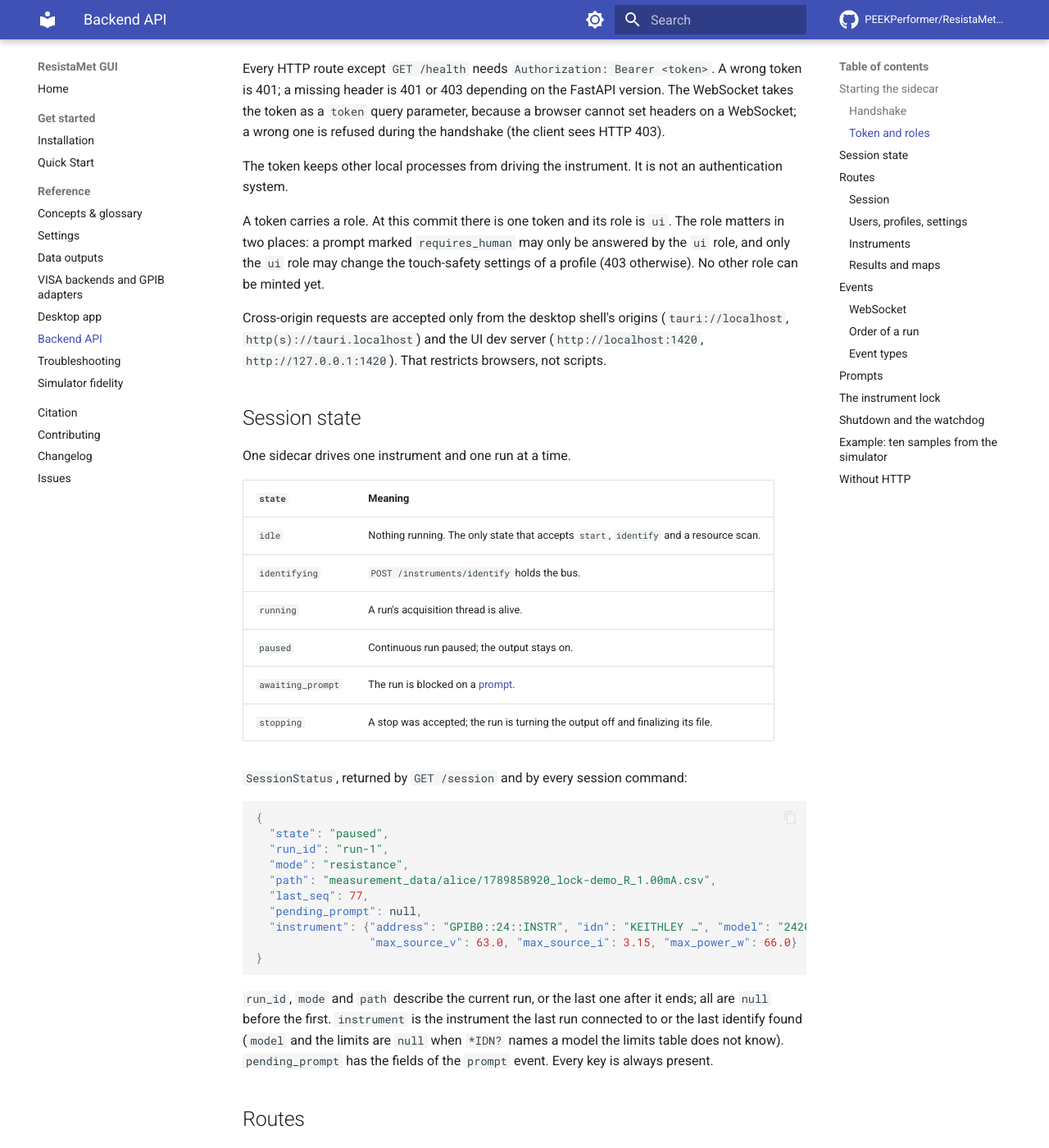
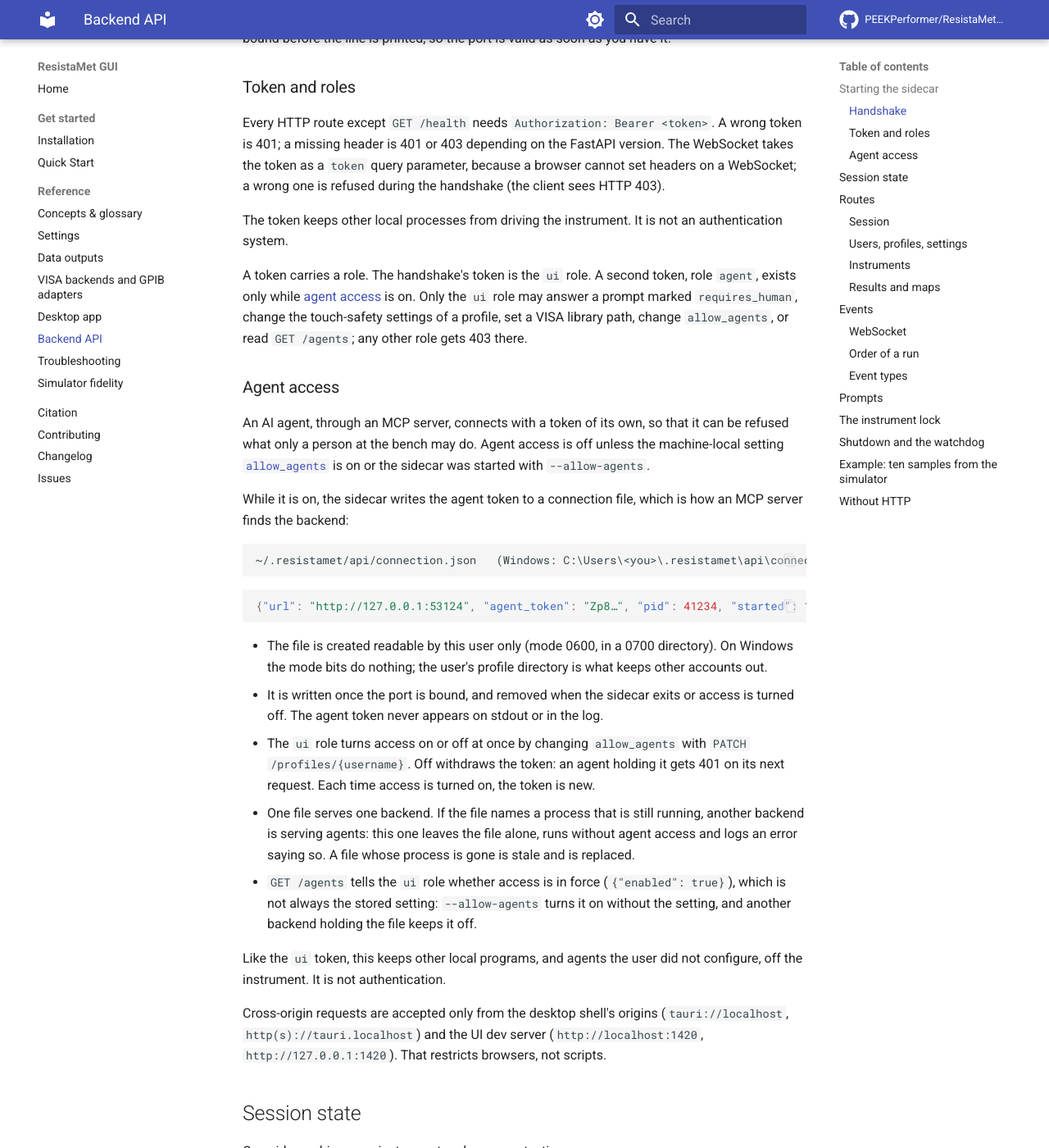
Before and after one commit to PEEKPerformer/ResistaMet-GUI, an MkDocs documentation site: the page built from docs/api.md, in a window 1280 px wide and 1400 px high, scrolled down 1589 px. Shown: the whole window at 82% size. Built offline with MkDocs 1.6.1 and Material for MkDocs 9.7.7, drawn with Linux system fonts in a browser that asks for light colours; comment, search, counter and statistics services are not loaded; some of the changed text lies outside the part shown.

Commit message:
Document agent access and the connection file
docs/api.md gains the --allow-agents flag, the agent role among the
roles, GET /agents, and a section on the connection file: where it is,
what it holds, who can read it, when it is written and removed, and
what happens when another backend already holds it. The changelog
notes the opt-in under Added.

````diff
--- a/docs/api.md
+++ b/docs/api.md
@@ -22,6 +22,7 @@
 | `--simulate` | off | Run against the in-package simulator (a 2420 at `GPIB0::24::INSTR`). |
 | `--sim-resistance OHMS` | `100` | Simulated DUT. |
 | `--no-watchdog` | off | Do not exit when stdin closes. Needed when you start the sidecar from an interactive shell or in the background. |
+| `--allow-agents` | the machine's `allow_agents` | Let AI agents connect to this process ([Agent access](#agent-access)) without changing the stored setting. |
 | `--check-visa [quiet\|bus]` | | Print one JSON line describing this machine's VISA situation and exit without serving. See [GPIB → Diagnosing](gpib.md#diagnosing-with-check-visa). |
 | `--visa-library`, `--gpib-interface` | the machine's configured values | Overrides for `--check-visa` only. |
 
@@ -41,7 +42,29 @@
 
 The token keeps other local processes from driving the instrument. It is not an authentication system.
 
-A token carries a role. At this commit there is one token and its role is `ui`. The role matters in two places: a prompt marked `requires_human` may only be answered by the `ui` role, and only the `ui` role may change the touch-safety settings of a profile (403 otherwise). No other role can be minted yet.
+A token carries a role. The handshake's token is the `ui` role. A second token, role `agent`, exists only while [agent access](#agent-access) is on. Only the `ui` role may answer a prompt marked `requires_human`, change the touch-safety settings of a profile, set a VISA library path, change `allow_agents`, or read `GET /agents`; any other role gets 403 there.
+
+### Agent access
+
+An AI agent, through an MCP server, connects with a token of its own, so that it can be refused what only a person at the bench may do. Agent access is off unless the machine-local setting [`allow_agents`](settings.md#machine-local-settings) is on or the sidecar was started with `--allow-agents`.
+
+While it is on, the sidecar writes the agent token to a connection file, which is how an MCP server finds the backend:
+
+```
+~/.resistamet/api/connection.json   (Windows: C:\Users\<you>\.resistamet\api\connection.json)
+```
+
+```json
+{"url": "http://127.0.0.1:53124", "agent_token": "Zp8…", "pid": 41234, "started": 1791369600.5}
+```
+
+- The file is created readable by this user only (mode 0600, in a 0700 directory). On Windows the mode bits do nothing; the user's profile directory is what keeps other accounts out.
+- It is written once the port is bound, and removed when the sidecar exits or access is turned off. The agent token never appears on stdout or in the log.
+- The `ui` role turns access on or off at once by changing `allow_agents` with `PATCH /profiles/{username}`. Off withdraws the token: an agent holding it gets 401 on its next request. Each time access is turned on, the token is new.
+- One file serves one backend. If the file names a process that is still running, another backend is serving agents: this one leaves the file alone, runs without agent access and logs an error saying so. A file whose process is gone is stale and is replaced.
+- `GET /agents` tells the `ui` role whether access is in force (`{"enabled": true}`), which is not always the stored setting: `--allow-agents` turns it on without the setting, and another backend holding the file keeps it off.
+
+Like the `ui` token, this keeps other local programs, and agents the user did not configure, off the instrument. It is not authentication.
 
 Cross-origin requests are accepted only from the desktop shell's origins (`tauri://localhost`, `http(s)://tauri.localhost`) and the UI dev server (`http://localhost:1420`, `http://127.0.0.1:1420`). That restricts browsers, not scripts.
 
@@ -100,7 +123,7 @@
 |---|---|---|
 | `mode` | string | `resistance`, `source_v`, `source_i`, `four_point`, `sweep`, `vdp` |
 | `sample_name`, `username` | string, not empty | The profile of `username` supplies every setting not overridden. |
-| `overrides` | object | Flat measurement keys, e.g. `{"res_test_current": 1e-3}`. Allowed keys per mode come from `GET /schema/settings`. Refused with 422: unknown keys, the profile-owned `settling_time` and `gpib_address`, and the touch-safety keys `safety_voltage_warn_v` and `safety_voltage_warn_silenced` (a run request cannot arrange never to be asked). Values are type-checked strictly: `"1e-3"` is not a number and `"false"` is not a boolean. |
+| `overrides` | object | Flat measurement keys, e.g. `{"res_test_current": 1e-3}`. Allowed keys per mode come from `GET /schema/settings`. Refused with 422: unknown keys, the profile-owned `settling_time` and `gpib_address`, the machine's `allow_agents`, and the touch-safety keys `safety_voltage_warn_v` and `safety_voltage_warn_silenced` (a run request cannot arrange never to be asked). Values are type-checked strictly: `"1e-3"` is not a number and `"false"` is not a boolean. |
 | `prompt_timeout_s` | number > 0, default 900 | How long a prompt may wait before the run is abandoned. |
 | `spot` | object or null | Four-point only (422 for other modes): `{"map_id", "index", "label", "x_mm"?, "y_mm"?, "angle_deg"?}`. See [Concepts → Spots and maps](concepts.md#spots-and-maps). |
 | `client` | object or null | `{"name", "version"}`, each 1–64 characters from letters, digits, space and `. _ + -`. Written to the file header as `client.*`. |
@@ -116,7 +139,8 @@
 | `GET /users` | | `{"users": [...], "last_user": ...}` | |
 | `POST /users` | `{"username"}` (1–64 chars) | **201** same shape. Idempotent; selects the user. | 422 empty name |
 | `GET /profiles/{username}` | | `{"measurement": {...}, "display": {...}, "file": {...}, "output": {...}}` with this PC's [machine-local](settings.md#machine-local-settings) values filled in | |
-| `PATCH /profiles/{username}` | any of the four sections, each with only the keys to change | The updated profile. Keys not sent keep their stored values. | 404 unknown user; 422 no section given, or the result would not be valid (`detail.issues` lists `section`, `key`, `message`; an old out-of-range value you are not touching does not block the edit); 409 the patch has `gpib_address`, `visa_library` or `gpib_interface` and a run is active; 403 a role other than `ui` changes a touch-safety key |
+| `PATCH /profiles/{username}` | any of the four sections, each with only the keys to change | The updated profile. Keys not sent keep their stored values. | 404 unknown user; 422 no section given, or the result would not be valid (`detail.issues` lists `section`, `key`, `message`; an old out-of-range value you are not touching does not block the edit); 409 the patch has `gpib_address`, `visa_library` or `gpib_interface` and a run is active; 403 a role other than `ui` changes a touch-safety key, a VISA library path or `allow_agents` |
+| `GET /agents` | | `{"enabled": bool}`: whether [agent access](#agent-access) is in force | 403 a role other than `ui` |
 | `GET /schema/settings` | | `{"modes": {mode: {"model", "fields": [...], "override_keys": [...]}}}` | |
 | `POST /settings/resolve` | `{"mode", "username", "overrides": {}, "strict": true}` | `{"settings", "derived", "ok", "issues": [{"key","message","severity"}], "hazard"}` | 422 unknown mode |
 
````
Also changed, not shown: CHANGELOG.md (+1 -0 lines).
